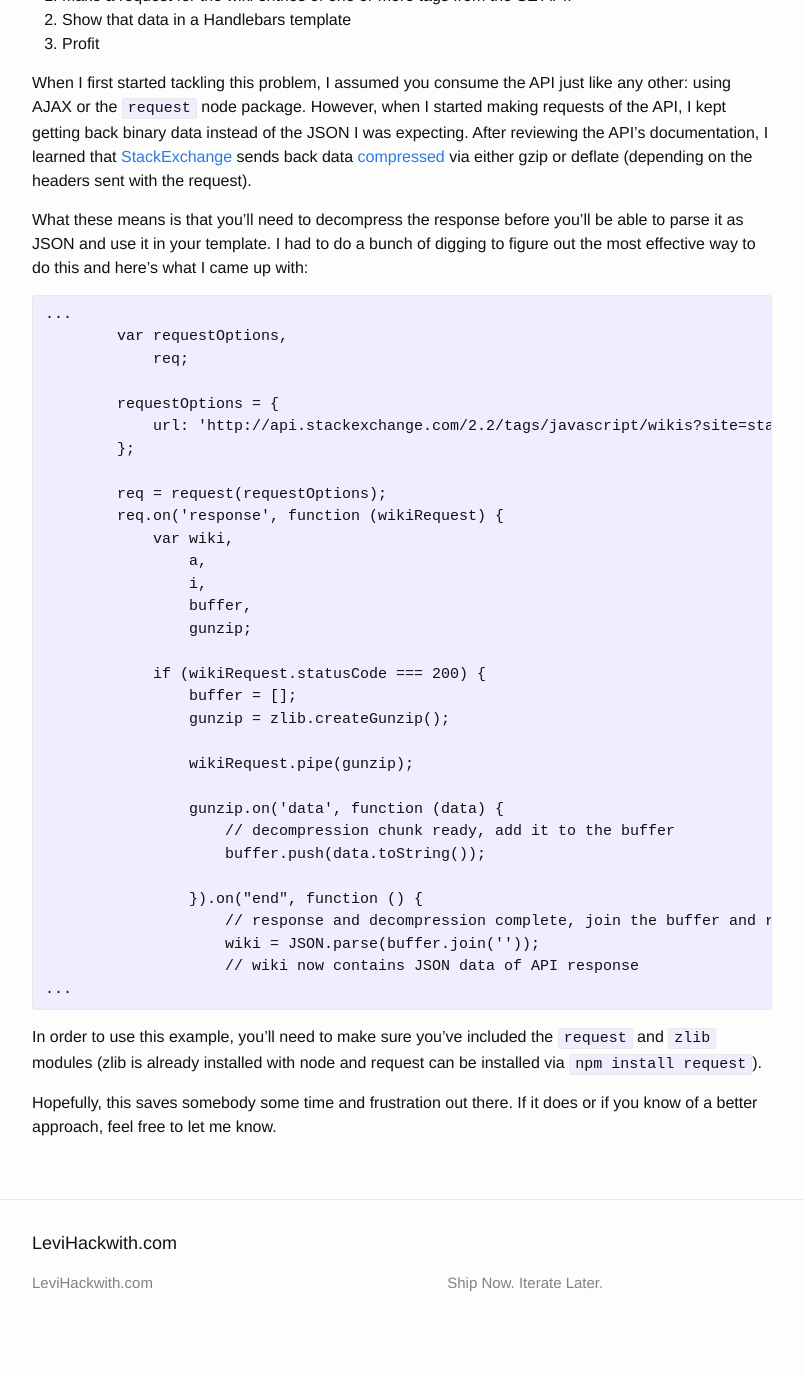
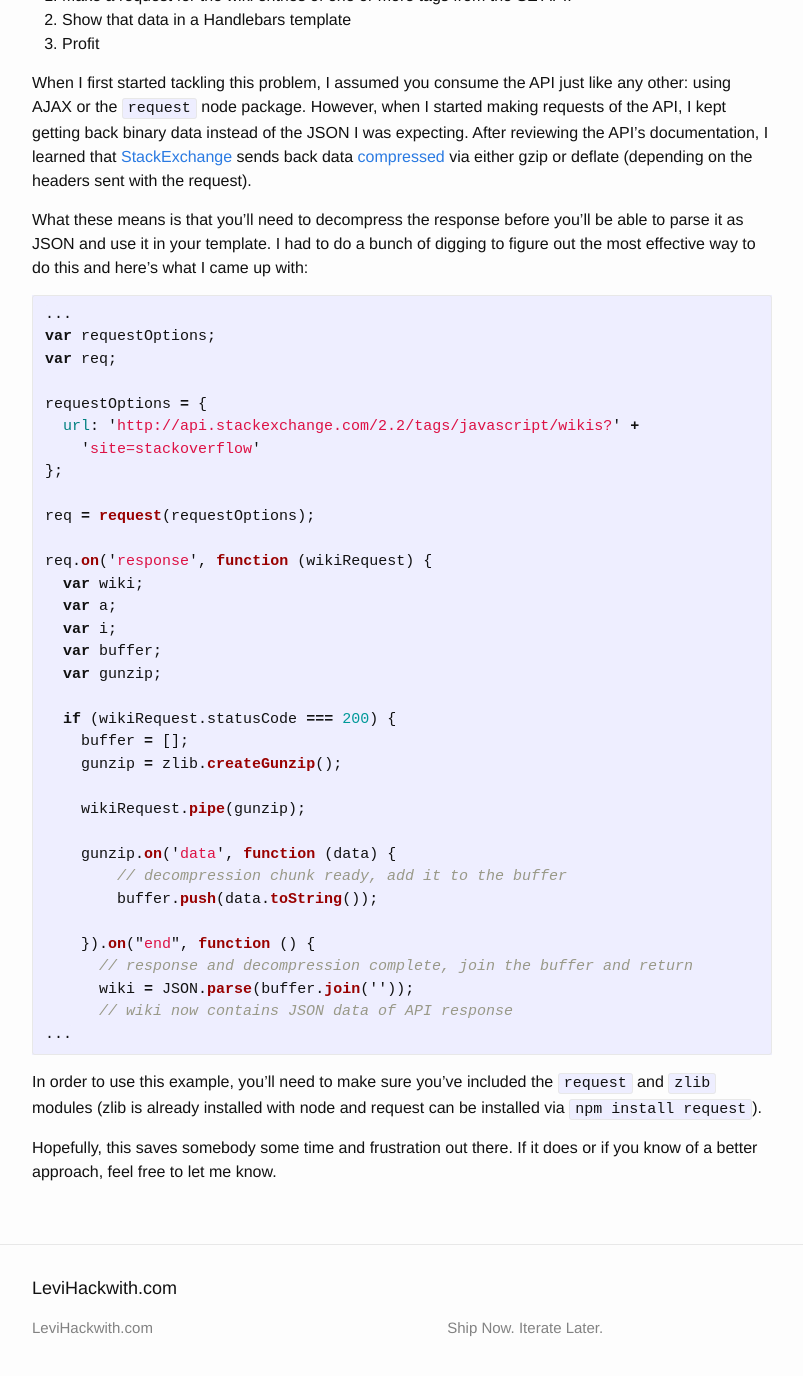
Before and after one commit to opnsrce/opnsrce.github.io, a Jekyll site: the page built from _posts/2014-12-08-how-to-parse-responses-from-the-stackexchange-api-using-node-js.md, in a window 1280 px wide and 1400 px high, scrolled down 345 px. Shown: the top 1376 px of the window, without its empty margins (238-1041 px from the left). Built offline with Jekyll 4.4.1, drawn with Linux system fonts in a browser that asks for light colours; comment, search, counter and statistics services are not loaded; before the commit the page ends 1700 px from its top, so only the background shows below that.

Commit message:
Format blog posts
- How to Parse Responses From the StackExchange API Using Node.js
- Formatting Dates Using Moment.js, Handlebars, Express, and Node.js
- Helpful Tools for Web Developers: CSS Arrow, Please
- Helpful Tools For Web Developers: CodeWars.com
- CodePen: Dropdown Menu

```diff
--- a/_posts/2014-12-08-how-to-parse-responses-from-the-stackexchange-api-using-node-js.md
+++ b/_posts/2014-12-08-how-to-parse-responses-from-the-stackexchange-api-using-node-js.md
@@ -6,8 +6,6 @@ author: Levi Hackwith
 layout: post
 guid: http://www.levihackwith.com/?p=363
 permalink: /how-to-parse-responses-from-the-stackexchange-api-using-node-js/
-icy_video_embed_code:
-  -
 categories:
   - Code Snippets
   - Programming / Web Development
@@ -16,51 +14,68 @@ tags:
   - node.js
   - stackexchange
 ---
-Currently, I&#8217;m working on a small side project that involves parsing the wiki entries for given tags on <a class="zem_slink" href="http://www.stackoverflow.com" title="Stack Overflow" rel="homepage" target="_blank">StackOverflow</a>. Without going into a ton of boring detail, the task I was trying to complete can be broken down thusly:
+
+[1]: http://www.stackoverflow.com
+[2]: http://stackexchange.com/
+[3]: https://api.stackexchange.com/docs/compression
+
+Currently, I&rsquo;m working on a small side project that involves parsing the wiki entries for given tags on [StackOverflow][1]. Without going into a ton of boring detail, the task I was trying to complete can be broken down thusly:
 
   1. Make a request for the wiki entries of one or more tags from the SE API.
   2. Show that data in a Handlebars template
   3. Profit
 
-<!--more-->
+When I first started tackling this problem, I assumed you consume the API just
+like any other: using AJAX or the ``request`` node package. However, when I
+started making requests of the API, I kept getting back binary data instead of
+the JSON I was expecting. After reviewing the API&rsquo;s documentation, I
+learned that [StackExchange][2] sends back data [compressed][3] via either gzip
+or deflate (depending on the headers sent with the request).
 
-When I first started tackling this problem, I assumed you consume the API just like any other: using AJAX or the `request` node package. However, when I started making requests of the API, I kept getting back binary data instead of the JSON I was expecting. After reviewing the API&#8217;s documentation, I learned that <a class="zem_slink" href="http://stackexchange.com/" title="Stack Exchange Network" rel="homepage" target="_blank">StackExchange</a> sends back data [compressed](https://api.stackexchange.com/docs/compression) via either gzip or deflate (depending on the headers sent with the request).
+What these means is that you&rsquo;ll need to decompress the response before
+you&rsquo;ll be able to parse it as JSON and use it in your template. I had to
+do a bunch of digging to figure out the most effective way to do this and
+here&rsquo;s what I came up with:
 
-What these means is that you&#8217;ll need to decompress the response before you&#8217;ll be able to parse it as JSON and use it in your template. I had to do a bunch of digging to figure out the most effective way to do this and here&#8217;s what I came up with:
+~~~js
+...
+var requestOptions;
+var req;
 
-<pre class="brush: jscript; title: ; notranslate" title="">...
-        var requestOptions,
-            req;
+requestOptions = {
+  url: 'http://api.stackexchange.com/2.2/tags/javascript/wikis?' +
+    'site=stackoverflow'
+};
 
-        requestOptions = {
-            url: 'http://api.stackexchange.com/2.2/tags/javascript/wikis?site=stackoverflow'
-        };
+req = request(requestOptions);
 
-        req = request(requestOptions);
-        req.on('response', function (wikiRequest) {
-            var wiki,
-                a,
-                i,
-                buffer,
-                gunzip;
+req.on('response', function (wikiRequest) {
+  var wiki;
+  var a;
+  var i;
+  var buffer;
+  var gunzip;
 
-            if (wikiRequest.statusCode === 200) {
-                buffer = [];
-                gunzip = zlib.createGunzip();
+  if (wikiRequest.statusCode === 200) {
+    buffer = [];
+    gunzip = zlib.createGunzip();
 
-                wikiRequest.pipe(gunzip);
+    wikiRequest.pipe(gunzip);
 
-                gunzip.on('data', function (data) {
-                    // decompression chunk ready, add it to the buffer
-                    buffer.push(data.toString());
+    gunzip.on('data', function (data) {
+        // decompression chunk ready, add it to the buffer
+        buffer.push(data.toString());
 
-                }).on("end", function () {
-                    // response and decompression complete, join the buffer and return
-                    wiki = JSON.parse(buffer.join(''));
-                    // wiki now contains JSON data of API response
+    }).on("end", function () {
+      // response and decompression complete, join the buffer and return
+      wiki = JSON.parse(buffer.join(''));
+      // wiki now contains JSON data of API response
 ...
-</pre>
+~~~
 
-In order to use this example, you&#8217;ll need to make sure you&#8217;ve included the `request` and `zlib` modules (zlib is already installed with node and request can be installed via `npm install request`).
+In order to use this example, you&rsquo;ll need to make sure you&rsquo;ve
+included the ``request`` and ``zlib`` modules (zlib is already installed with
+node and request can be installed via ``npm install request``).
 
-Hopefully, this saves somebody some time and frustration out there. If it does or if you know of a better approach, feel free to let me know.
+Hopefully, this saves somebody some time and frustration out there. If it does
+or if you know of a better approach, feel free to let me know.
```
Also changed, not shown: _posts/2014-09-24-codepen-dropdown-menu.md (+8 -5 lines), _posts/2014-09-26-helpful-tools-for-web-developers-css-arrow-please.md (+8 -1 lines), _posts/2014-11-24-helpful-tools-for-web-developers-codewars-com.md (+23 -6 lines), _posts/2014-12-08-formatting-dates-using-moment-js-handlebars-express-and-node-js.md (+28 -16 lines).
